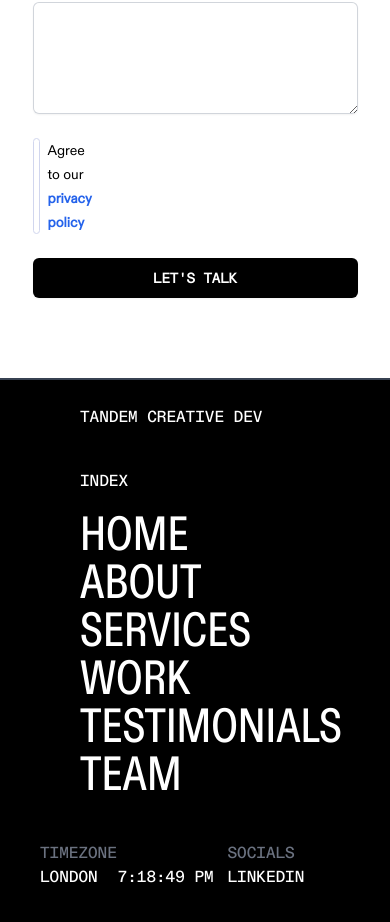
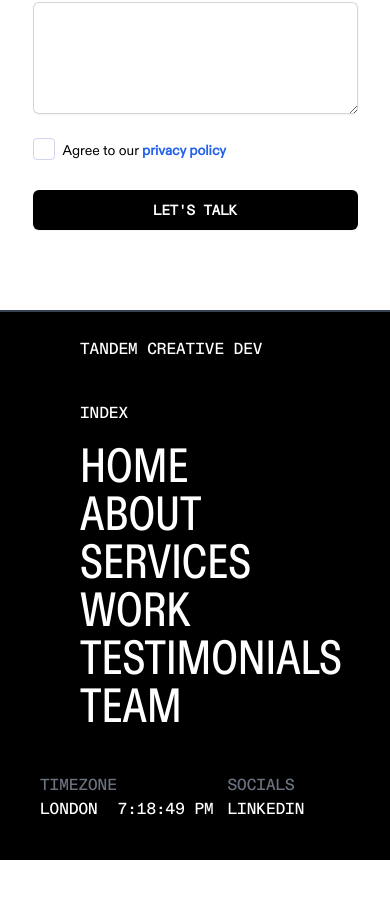
Before and after one commit to TandemCreativeDev/tandem, a Next.js app: page / in a window 390 px wide. Shown: the part 6549-7471 px from the top of the page. After the commit the page ends 7409 px from the top, so only its background shows below. Built offline with nearby package versions, Linux system fonts and the light colour scheme.

Commit message:
fix: make Checkbox.tsx more responsive with additional div wrapper

```diff
--- a/src/components/ui/Checkbox.tsx
+++ b/src/components/ui/Checkbox.tsx
@@ -20,7 +20,8 @@ export default function Checkbox({
   required = false,
 }: CheckboxProps) {
   return (
-    <div className="checkbox-wrapper-30 flex gap-2 pb-6">
+    <div className="flex gap-2 pb-6 col-span-2">
+      <div className="checkbox-wrapper-30">
         <span className="checkbox">
           <input id={id} name={name} type="checkbox" required={required} />
           <svg>
@@ -36,6 +37,7 @@ export default function Checkbox({
             />
           </symbol>
         </svg>
+      </div>
       <label htmlFor={id} className={twMerge("text-sm/6", labelClass)}>
         {label}
         <a target="_blank" href={url} className="font-bold text-blue-600">
```
Lines whose indentation alone changed are shown as unchanged.
